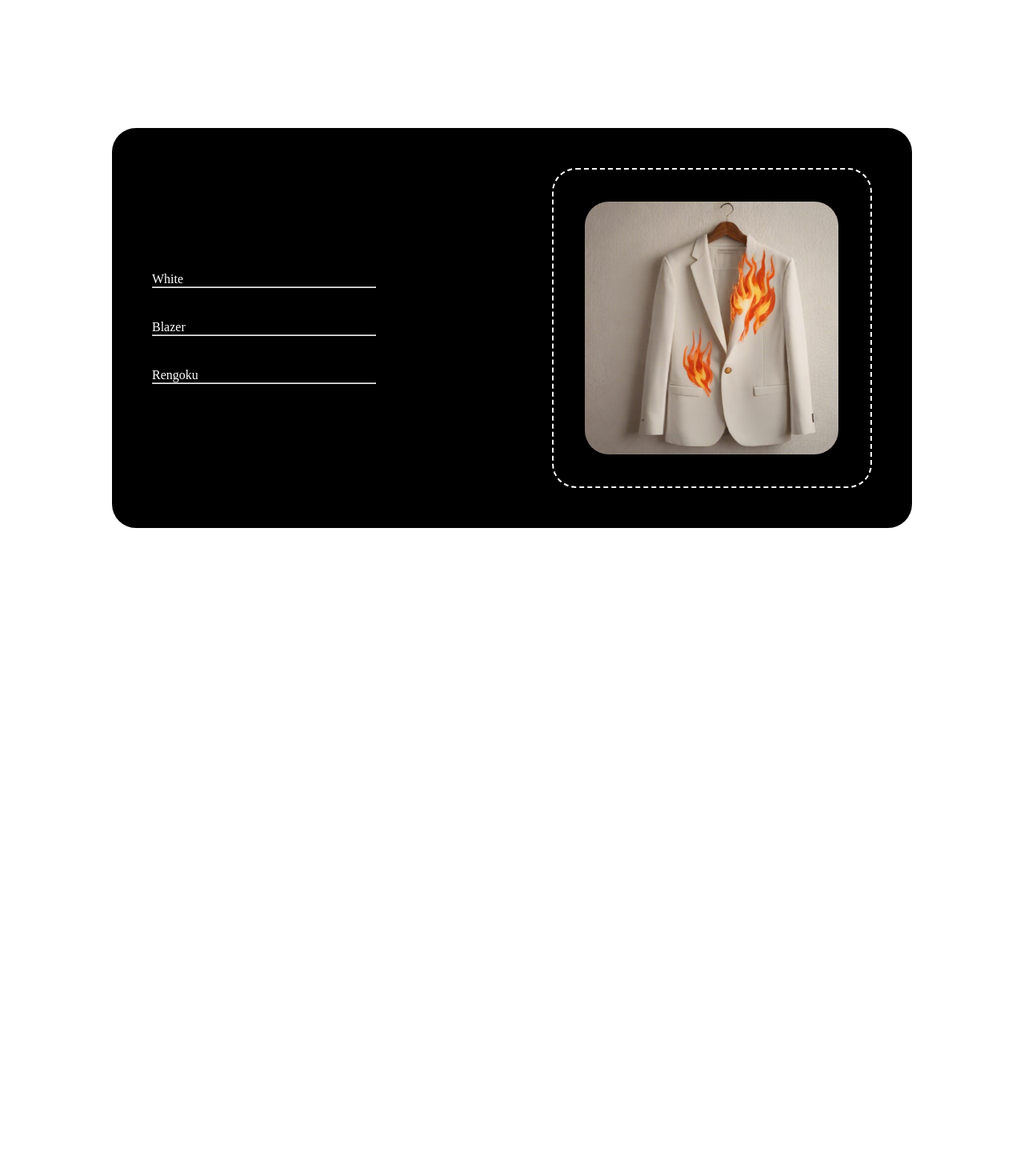
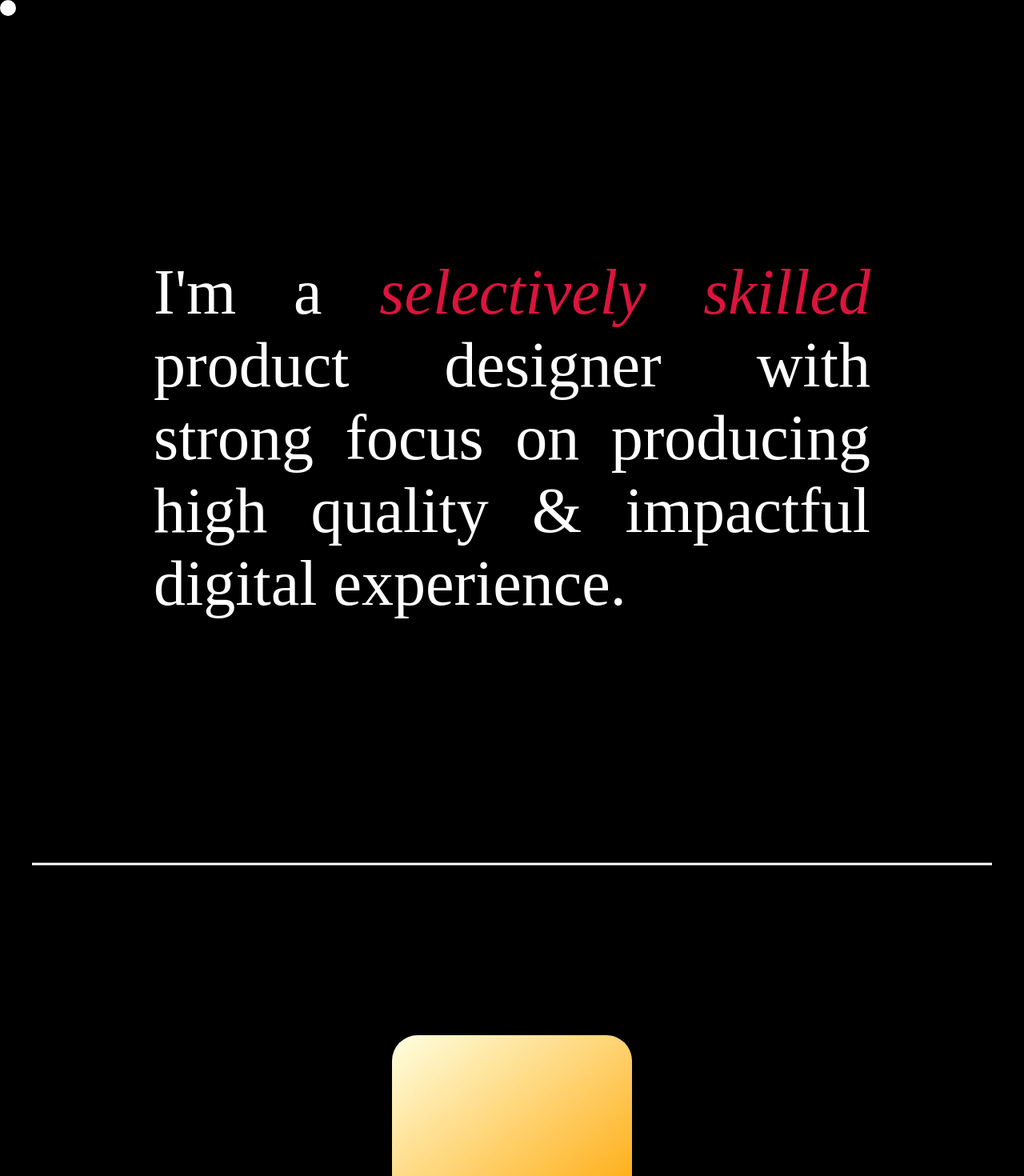
Before and after one commit to ShubhraneelGupta/ReactShenanigans, a React (Vite) app: page / in a window 1280 px wide. Shown: the top 1470 px of the page at 80% size. Before the commit the page ends 820 px from the top, so only its background shows below. Built offline with nearby package versions, Linux system fonts and the light colour scheme.

Commit message:
animations

```diff
--- a/components/Ground/Ground.jsx
+++ b/components/Ground/Ground.jsx
@@ -1,59 +1,129 @@
 import { useState, useEffect, useRef } from 'react';
-import { motion } from 'framer-motion';
 import { useGSAP } from '@gsap/react';
 import {gsap} from 'gsap'
 import './Ground.scss'
 
 const Ground = () => {
+    const svgRef = useRef();
+    const ogPath = "M 0 200 Q 600 200 1200 200";
     const boxRef = useRef(null);
+    const paraRef = useRef(null);
     const mouseRef = useRef(null);
-    const [move, setMove] = useState(null)
-    const [mouseCoords, setMouseCoords] = useState({x:0, y:0});
-
+    const [move, setMove] = useState(null);
+    const [scale, setScale] = useState(1);
+    const [opacity, setOpacity] = useState(1);
+    const [maskPos, setMaskPos] = useState("200px 400px")
+    const [maskSize, setMaskSize] = useState("0px 0px")
     useEffect(() => {
         const coords = (e) => {
-            setMouseCoords({x:e.x, y:e.y});
+            gsap.to(mouseRef.current, {
+                x: e.clientX,
+                y: e.clientY,
+                transform: `translate(-50%, -50%) scale(${scale})`,
+                opacity: `${opacity}`,
+                duration: 0.9,
+                ease:"back.out(1.7)"
+            });
+        };
+
+        const handleEnter = () => {
+            setOpacity(0)
+            setScale(25)
+            setMaskSize("500px 500px")
+        };
+
+        const handleLeave = () => {
+            setScale(1);
+            setOpacity(1);
+            setMaskSize("0")
         }
-        window.addEventListener('mousemove', coords)
 
-        return (() => {
-            window.removeEventListener('mousemove', coords)
-        })
-    }, [mouseCoords])
+        const handleMask = (e) => {
+            setMaskPos(`${e.x-250}px ${e.y-250}px`)
+        }
+        window.addEventListener('mousemove', coords);
+        paraRef.current.addEventListener('mouseenter', handleEnter)
+        paraRef.current.addEventListener('mouseleave', handleLeave)
+        paraRef.current.addEventListener('mousemove', handleMask)
 
-    useGSAP(() => {
-        gsap.to(mouseRef.current, {
-            x: mouseCoords.x - 25,
-            y: mouseCoords.y - 25,
-        })
-    }, [mouseCoords])
+
+
+        return () => {
+            window.removeEventListener('mousemove', coords);
+            paraRef.current.removeEventListener('mouseenter', handleEnter);
+            paraRef.current.removeEventListener('mouseleave', handleLeave)
+            paraRef.current.removeEventListener('mousemove', handleMask)
+        };
+    }, [scale, opacity]);
 
     useGSAP(() => {
         gsap.to(boxRef.current, {
-            x:move
-        })
-    }, [move])
-
+            x: move
+        });
+    }, [move]);
 
     const handleClick = () => {
         const random = gsap.utils.random(-500, 500, 100);
-        setMove(random)
-    }
-
+        setMove(random);
+    };
 
     return (
         <>
             <div ref={mouseRef} className="mouse"/>
-            <div className='wrapper' >
+            <div className="masking">
+                <div id="page1">
+                    <p ref={paraRef}>
+                        I'm a <span>selectively skilled</span> product designer with strong focus
+                        on producing high quality & impactful digital experience.
+                    </p>
+                </div>
+                <div id="page2"
+                style={{
+                    maskPosition:maskPos,
+                    maskSize:maskSize
+                }}>
+                    <p>
+                        A visual designer - with skills that haven't been replaced by A.I <span>(yet)</span> -
+                        making good shit only if the paycheck is equally good.
+                    </p>
+                </div>
 
-                <div className="box" ref={boxRef} />
-                <button type="button"
-                onClick={() => handleClick()}>
+                <div className="page3">
+
+                </div>
+            </div>
+            <div className='wrapper'>
+                <div
+                    className="svg-container"
+                    onMouseMove={(e) => {
+                        const { x, y } = svgRef.current.getBoundingClientRect();
+                        gsap.to('.path', {
+                            attr: { d: `M 0 200 Q ${e.clientX - x} ${e.clientY - y} 1200 200` }
+                        });
+                    }}
+                    onMouseLeave={() => {
+                        gsap.to('.path', {
+                            attr: { d: ogPath },
+                            duration: 2.5,
+                            ease: "elastic.out(1,0.1)",
+                        });
+                    }}
+                >
+                    <svg ref={svgRef} width="1200" height="400" xmlns="http://www.w3.org/2000/svg">
+                        <path className='path' d="M 0 200 Q 600 200 1200 200"
+                            stroke="white" strokeWidth="3px" fill="transparent"/>
+                    </svg>
+                </div>
+
+                <div className="box" ref={boxRef}/>
+
+                <button type="button" onClick={handleClick}>
                     Move
                 </button>
             </div>
+
         </>
-    )
+    );
 };
 
 export default Ground;
--- a/components/Ground/Ground.scss
+++ b/components/Ground/Ground.scss
@@ -2,23 +2,19 @@ $height:300px;
 $width:300px;
 
 .mouse{
-    height: 50px;
-    width: 50px;
+    height: 20px;
+    width: 20px;
     left: 0;
-    position: absolute;
-    background-color: invert($color: #000000);
+    position: fixed;
+    backdrop-filter: invert(1);
     border-radius: 50%;
     z-index: 100;
     pointer-events: none;
-    opacity: 0.5;
 }
 
 .wrapper {
-    position: absolute;
-    top: 50vh;
-    left: 50vw;
-    transform: translate(-50%,-50%);
 
+    height: 100vh;
     display: flex;
     flex-direction: column;
     justify-content: center;
@@ -26,12 +22,24 @@ $width:300px;
 
 
     .box {
+        position:relative;
         height: $height;
         width: $width;
-        background: linear-gradient(to right bottom, lightblue, lightgreen);
+        background: linear-gradient(to right bottom, lightyellow, orange);
         border-radius: 2rem;
         margin: 10px;
+
+        .box2 {
+            position:absolute;
+            top: 0;
+            left: 0;
+            height: $height;
+            width: $width;
+            background: linear-gradient(to bottom right, crimson, white);
+            border-radius: 2rem;
+        }
     }
+
 
     button {
         padding: 1rem 5rem;
@@ -46,4 +54,66 @@ $width:300px;
             scale: 0.95;
         }
     }
+
+    .svg-container {
+        margin-top: 5rem;
+
+    }
+
 }
+
+
+
+.masking {
+    position: relative;
+    #page1 {
+        height: 100vh;
+        background-color: black;
+        display: flex;
+        justify-content: center;
+        padding: 0 15vw;
+        p{
+            margin-top: 40vh;
+            height: fit-content;
+            font-size: 5rem;
+            color: white;
+            text-align: justify;
+
+            span {
+                font-style: italic;
+                color: crimson;
+            }
+        }
+    }
+
+    #page2 {
+        position: absolute;
+        top: 0;
+        height: 100vh;
+        display: flex;
+        justify-content: center;
+        background-color: crimson;
+        mask-image: url(/assets/mask.svg);
+        mask-repeat: no-repeat;
+        pointer-events: none;
+        padding: 0 15vw;
+
+        p{
+            margin-top: 40vh;
+            height: fit-content;
+            font-size: 5rem;
+            color: black;
+            text-align: justify;
+
+            span {
+                color: white;
+            }
+        }
+    }
+
+    #page3 {
+        position: absolute;
+        left: 100vw;
+        background: crimson;
+    }
+}
--- a/src/index.scss
+++ b/src/index.scss
@@ -4,3 +4,7 @@
     padding: 0;
     box-sizing: border-box
 }
+
+body {
+    background-color: #000;
+}
--- a/src/main.jsx
+++ b/src/main.jsx
@@ -8,6 +8,6 @@ import Card from '../components/Card/Card'
 
 ReactDOM.createRoot(document.getElementById('root')).render(
   <React.StrictMode>
-    <Card src="/src/rengoku.jpg" />
+    <Ground/>
   </React.StrictMode>,
 )
```
Also changed, not shown: assets/mask.svg (added).
